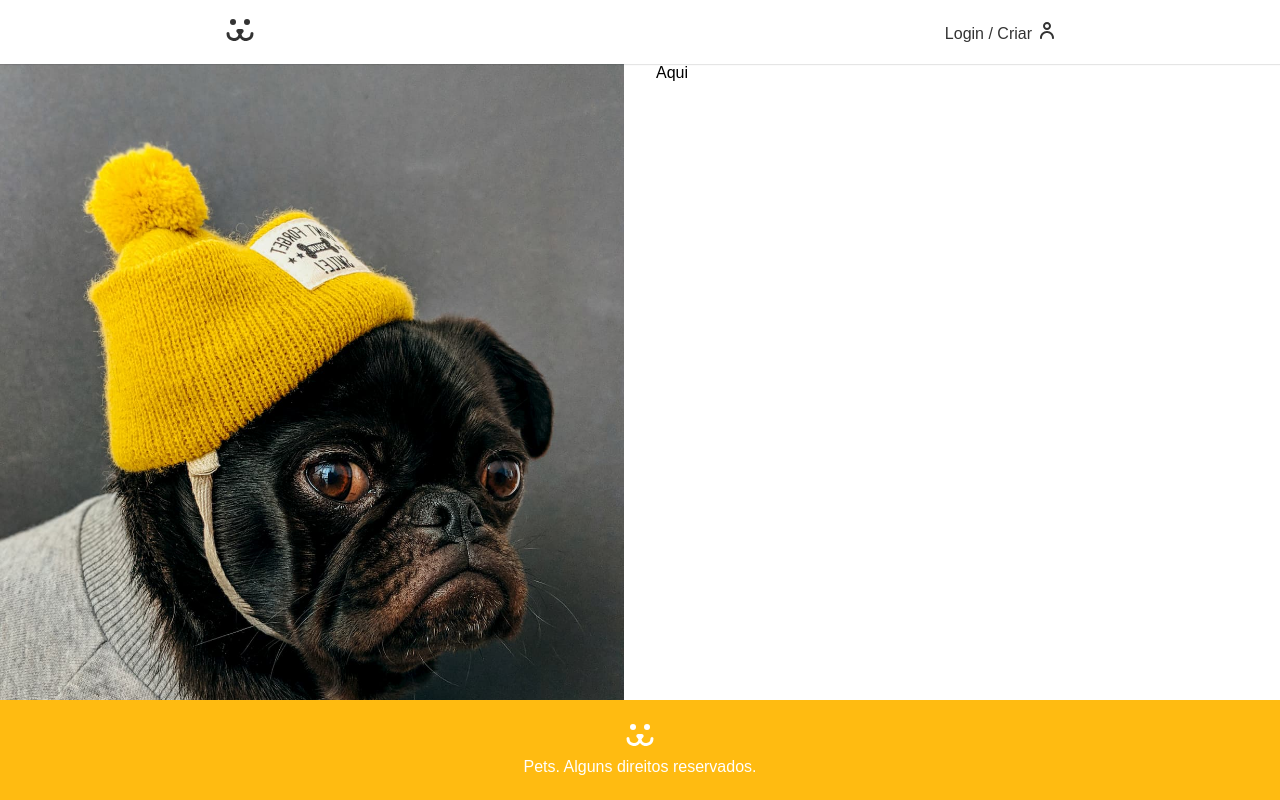
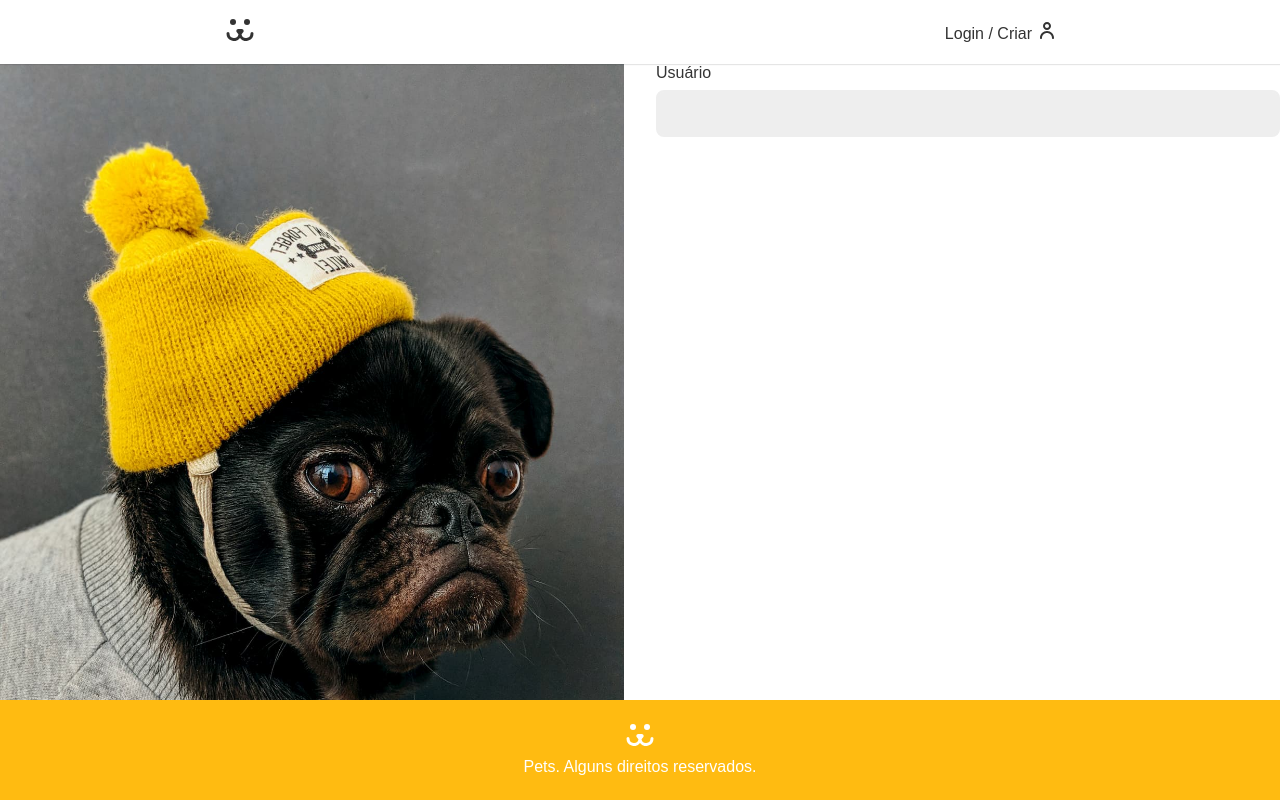
Before and after one commit to wellingtondw/dogs-, a React (Create React App) app: page /login in a window 1280 px wide. Built offline with nearby package versions, Linux system fonts and the light colour scheme; no server answers; what styled-media-query would draw is missing.

Commit message:
create input component

```diff
--- /dev/null
+++ b/src/components/Input/index.tsx
@@ -0,0 +1,28 @@
+import { InputHTMLAttributes, useState } from "react"
+import * as S from './styles'
+
+type InputProps = {
+  label?: string;
+  id: string;
+  onInput?: (value: string) => void;
+} & InputHTMLAttributes<HTMLInputElement>
+
+const Input = ({ label, id, onInput, ...props }: InputProps) => {
+  const [value, setValue] = useState('')
+
+  const onChange = (e: React.ChangeEvent<HTMLInputElement>) => {
+    const newValue = e.currentTarget.value
+    setValue(newValue)
+
+    !!onInput && onInput(newValue)
+  }
+
+  return (
+    <S.Wrapper>
+      {label && <label htmlFor={id}>{label}</label>}
+      <input id={id} {...props} onChange={onChange} value={value}/>
+    </S.Wrapper>
+  )
+}
+
+export default Input
--- /dev/null
+++ b/src/components/Input/styles.ts
@@ -0,0 +1,35 @@
+import styled from 'styled-components'
+
+export const Wrapper = styled.div`
+  width: 100%;
+  color: #333;
+
+  > label {
+    display: inline-block;
+    margin-bottom: 0.8rem;
+  }
+
+  > input {
+    border: 2px solid #eee;
+    background: #eee;
+    border-radius: 8px;
+    width: 100%;
+    padding: 1.4rem;
+    outline: none;
+    transition: 0.2s;
+    color: #333;
+
+    &:focus {
+     border: 2px solid #fb1;
+     box-shadow: 1px 0px 13px 1px rgba(255,187,17,0.3);
+    }
+  }
+
+
+  &:hover {
+    > input {
+     border: 2px solid #fb1;
+     box-shadow: 1px 0px 13px 1px rgba(255,187,17,0.3);
+    }
+  }
+`
--- a/src/pages/SignIn/index.tsx
+++ b/src/pages/SignIn/index.tsx
@@ -1,9 +1,14 @@
+import Input from "../../components/Input"
 import Auth from "../../templates/Auth"
+
+import * as S from './styles'
 
 const SignIn = () => {
   return (
     <Auth>
-      <p>Aqui</p>
+      <S.Wrapper>
+        <Input type='text' id='text' label='Usuário'/>
+      </S.Wrapper>
     </Auth>
   )
 }
--- /dev/null
+++ b/src/pages/SignIn/styles.ts
@@ -0,0 +1,3 @@
+import styled from 'styled-components'
+
+export const Wrapper = styled.div``
```
